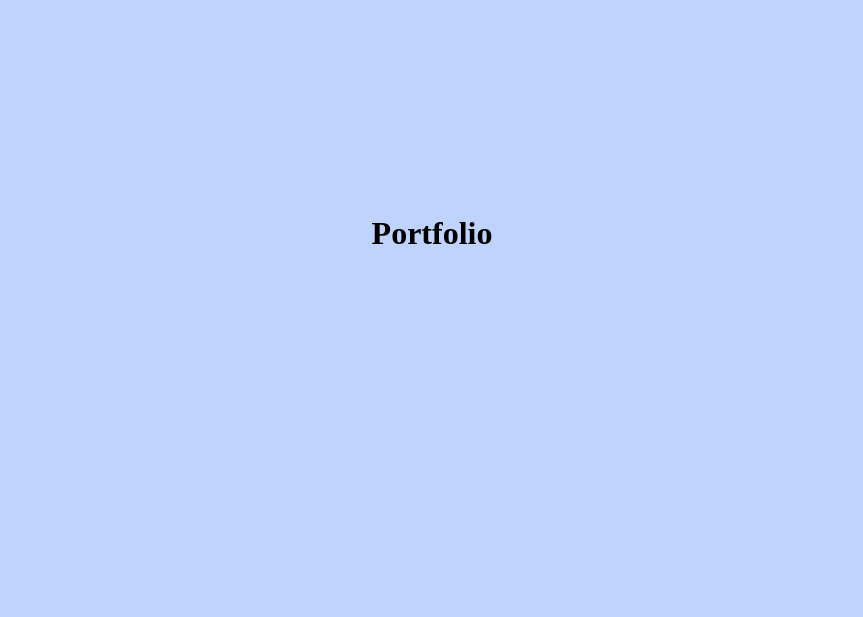
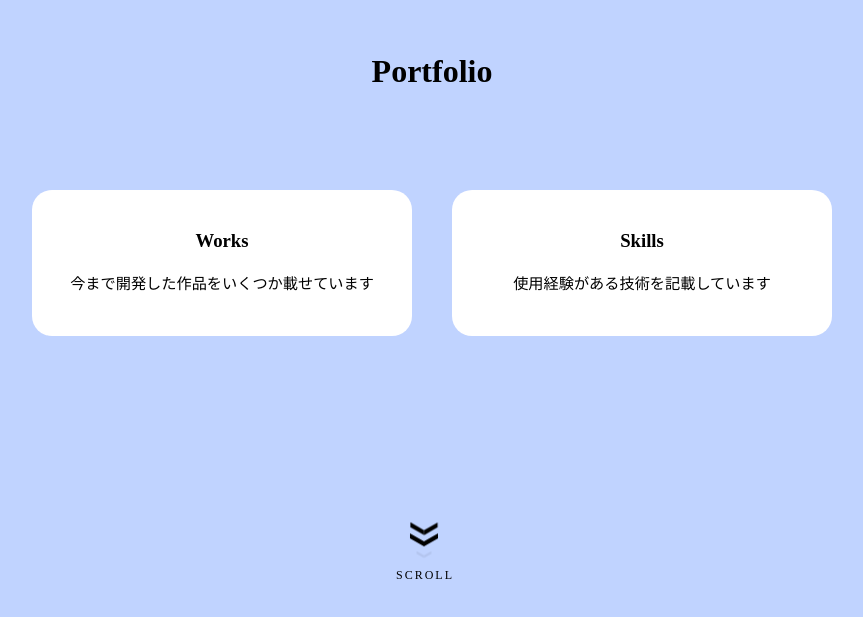
Before and after one commit to hsmt-T/portfolio, a React (Vite) app in the folder frontend/: page / in a window 1280 px wide. Shown: the part 1973-2590 px from the top of the page, without its empty margins (208-1071 px from the left). Built offline with nearby package versions, Linux system fonts and the light colour scheme; no server answers.

Commit message:
ポートフォリオセクションに新しいカードコンポーネントを追加し、スタイルを改善。スクロールダウンボタンの位置を調整し、ポートフォリオアイテムの型を定義。

```diff
--- a/frontend/src/components/sections/Portfolio/Portfolio.css
+++ b/frontend/src/components/sections/Portfolio/Portfolio.css
@@ -1,7 +1,15 @@
 .portfolio {
     background-color: #C0D3FF;
-    height: 100vh;
-    display: flex;
-    align-items: center;
-    justify-content: center;
+    min-height: 100vh;
+    padding: 220px 20px;
+    text-align: center;
+    position: relative;
 }
+
+.portfolio-grid {
+    display: grid;
+    grid-template-columns: repeat(2, 1fr);
+    gap: 40px;
+    max-width: 800px;
+    margin: 100px auto 0;
+}
--- a/frontend/src/components/sections/Portfolio/index.tsx
+++ b/frontend/src/components/sections/Portfolio/index.tsx
@@ -1,10 +1,31 @@
 import SectionTitle from "../../ui/SectionTitle";
 import "./Portfolio.css"
+import PortfolioItemCard from "../../ui/PortfolioItemCard";
+import ScrollDown from "../../ui/ScrollDown";
 
 const Portfolio = () => {
     return (
         <section className="portfolio" id="portfolio">
             <SectionTitle title="Portfolio"/>
+            <div className="portfolio-grid">
+                <PortfolioItemCard
+                    title="Works"
+                    description="今まで開発した作品をいくつか載せています"
+                />
+                <PortfolioItemCard
+                    title="Skills"
+                    description="使用経験がある技術を記載しています"
+                />
+                {/* <PortfolioItemCard
+                    title="Intern"
+                    description="参加させて頂いたインターンを記載しています。"
+                />
+                <PortfolioItemCard
+                    title="Event"
+                    description="参加させて頂いたイベントを記載しています。"
+                /> */}
+            </div>
+            <ScrollDown/>
         </section>
     )
 }
--- /dev/null
+++ b/frontend/src/components/ui/PortfolioItemCard/PortfolioItemCard.css
@@ -0,0 +1,27 @@
+.portfolio-item {
+    background-color: #ffffff;
+    padding: 40px 20px;
+    border-radius: 20px;
+    text-align: center;
+    transition: transform 0.2s ease, box-shadow 0.2s ease;
+}
+
+.portfolio-item h3 {
+    margin-bottom: 20px;
+}
+
+.portfolio-item p {
+    font-size: 0.95rem;
+    line-height: 1.6;
+}
+
+@media (max-width: 700px) {
+    .portfolio-grid {
+        grid-template-columns: 1fr; /* 1列にする */
+        gap: 25px;
+    }
+
+    .portfolio {
+        padding: 80px 15px;
+    }
+}
--- /dev/null
+++ b/frontend/src/components/ui/PortfolioItemCard/index.tsx
@@ -0,0 +1,13 @@
+import "./PortfolioItemCard.css"
+import type { PortfolioItem } from "../../../types/portfolioItem";
+
+const PortfolioItemCard = ({ title, description }: PortfolioItem) => {
+    return (
+        <div className="portfolio-item">
+            <h3>{title}</h3>
+            <p>{description}</p>
+        </div>
+    );
+};
+
+export default PortfolioItemCard;
--- a/frontend/src/components/ui/ScrollDown/ScrollDown.css
+++ b/frontend/src/components/ui/ScrollDown/ScrollDown.css
@@ -3,7 +3,8 @@
 .scroll_down{
   position:absolute;
   bottom:50px;
-  right:50%;
+  left: 50%;
+  transform: translateX(-50%);
   animation: arrowmove 1s ease-in-out infinite;
 }
 
--- /dev/null
+++ b/frontend/src/types/portfolioItem.ts
@@ -0,0 +1,4 @@
+export type PortfolioItem = {
+    title: string;
+    description: string;
+}
```
